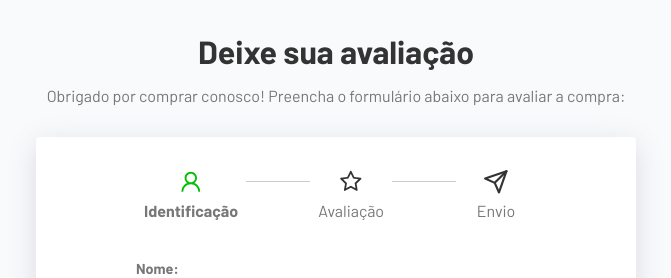
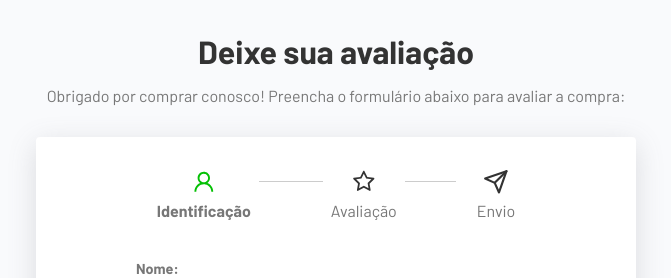
Before and after one commit to alexandreSouza31/satisfaction-survey, a React (Vite) app: page / in a window 1280 px wide. Shown: the top 278 px of the page, without its empty margins (304-975 px from the left). Built offline with nearby package versions, Linux system fonts and the light colour scheme.

Commit message:
will adjust the width of the steps

```diff
--- a/src/components/Steps.css
+++ b/src/components/Steps.css
@@ -11,7 +11,7 @@
 
 .steps::after{
     content: "";
-    width: 380px;
+    width: 15rem;
     border-bottom: 1px solid #ccc;
     position: absolute;
     top: 20px;
@@ -21,7 +21,7 @@
     text-align: center;
     background-color: white;
     z-index: 1;
-    width: 120px;
+    min-width: 3rem;
     padding: .5rem;
 }
 
```
